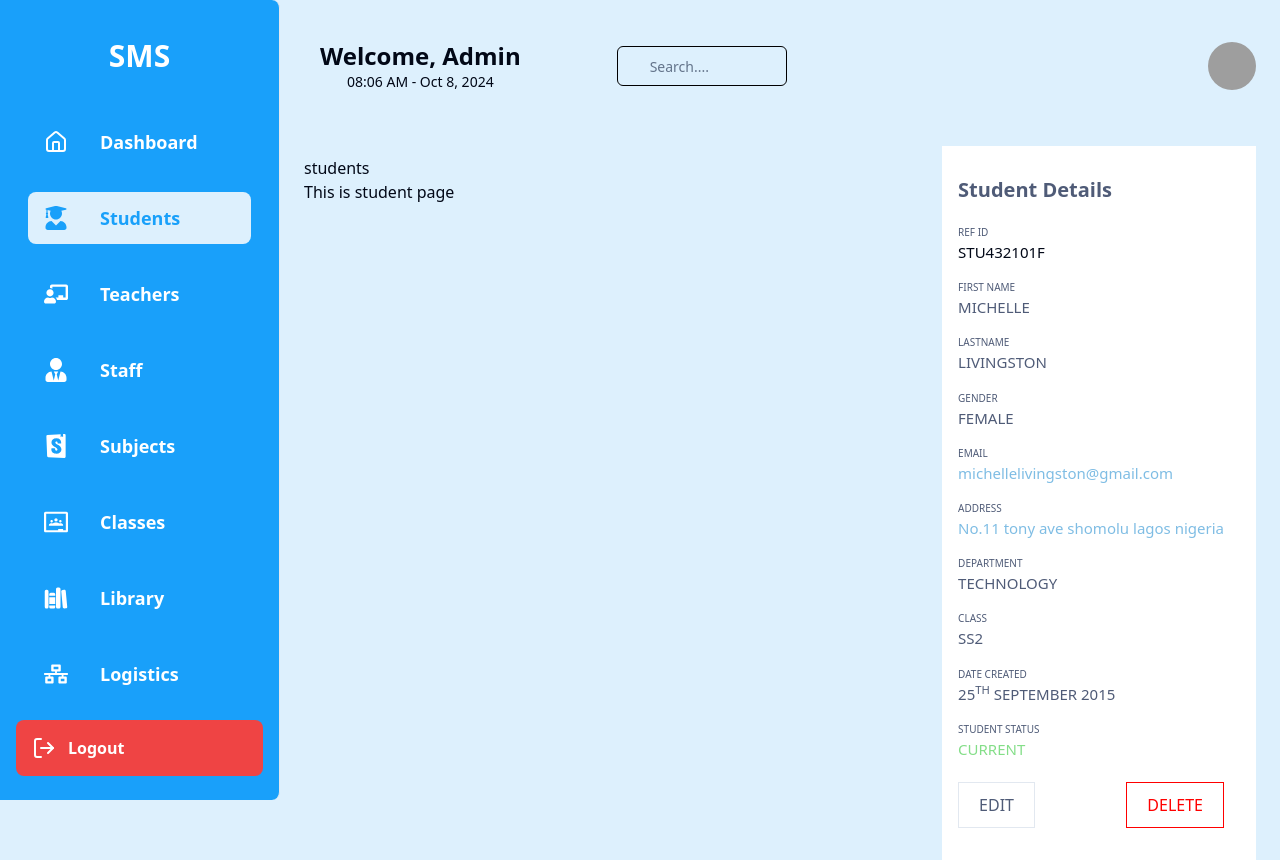
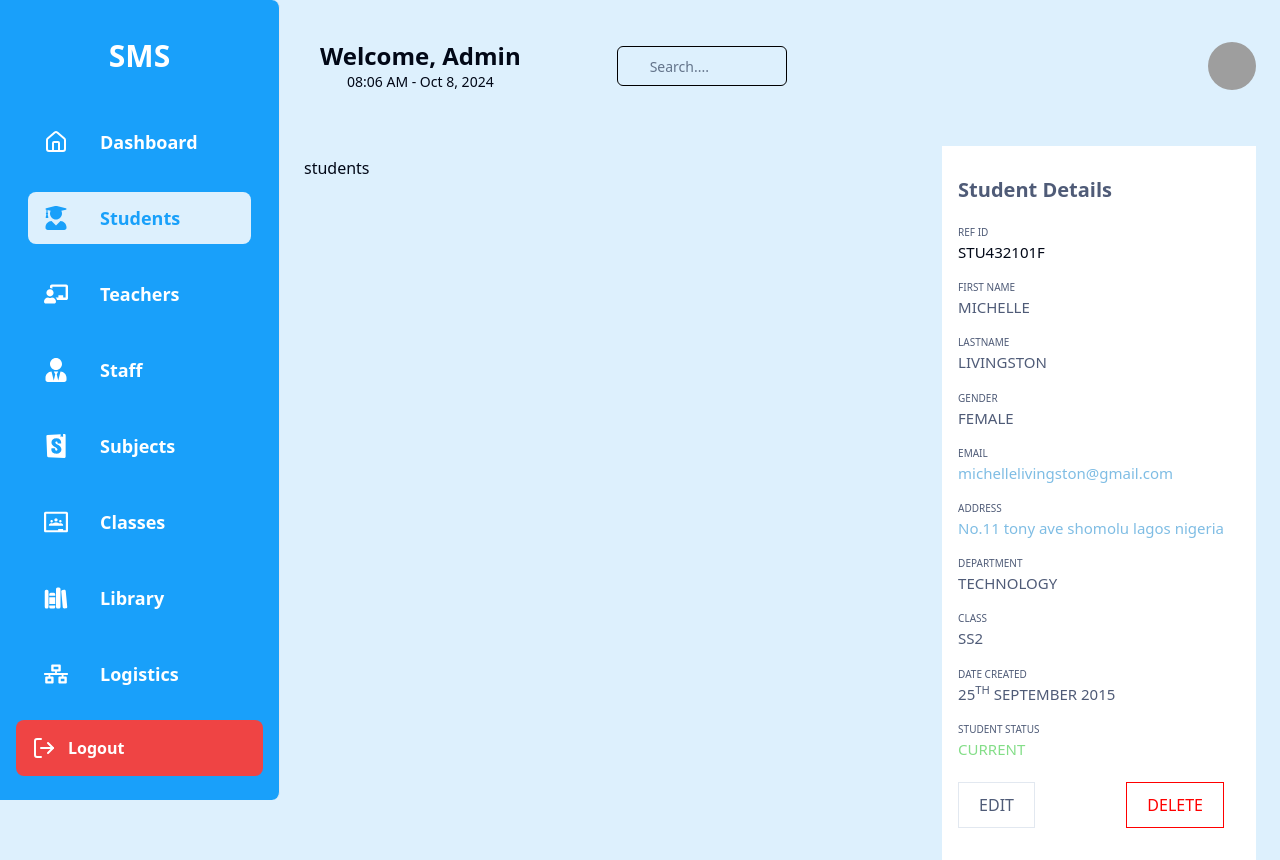
Before and after one commit to PanaceaSolution/Student-Management-System, a React (Vite) app in the folder Client/: page /students in a window 1280 px wide. Built offline with nearby package versions, Linux system fonts and the light colour scheme; grey boxes are pictures that could not be loaded.

Commit message:
fix: detail-sidebar-ui
detail sidebar ui fixed

```diff
--- a/Client/src/components/DetailSidebar.jsx
+++ b/Client/src/components/DetailSidebar.jsx
@@ -6,10 +6,6 @@ const DetailSidebar = () => {
     "font-[400] text-[10px] leading-[12.1px] text-[#233255CC] uppercase";
   const headingClasses = "font-[500] text-[15px] leading-[18.1px]";
   return (
-    <>
-      <h1>This is student page</h1>
-      {/* student details */}
-
     <div className="absolute top-[9.125rem] right-[1.5rem] bg-white ps-[1rem] py-[2rem] pe-[2rem]">
       <h2 className="text-start text-xl leading-6 font-[900] text-[#233255CC]">
         Student Details
@@ -84,7 +80,6 @@ const DetailSidebar = () => {
         </button>
       </div>
     </div>
-    </>
   );
 };
 
```
Lines whose indentation alone changed are shown as unchanged.
